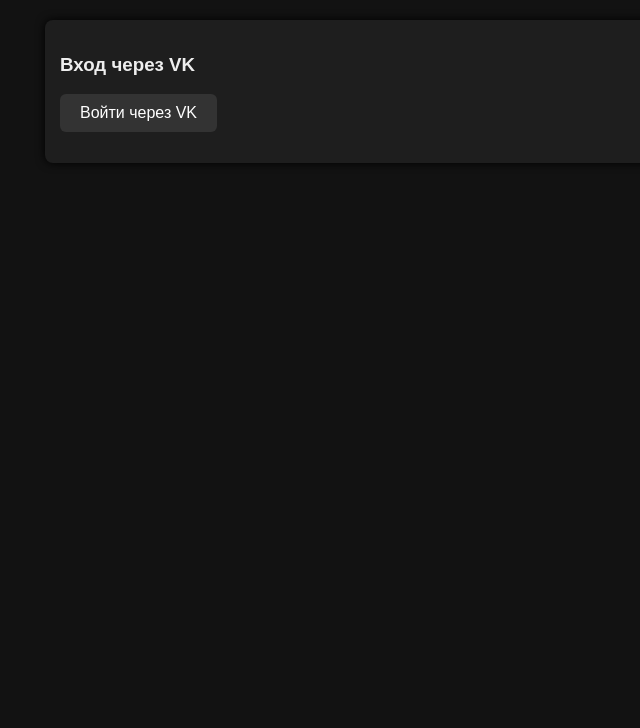
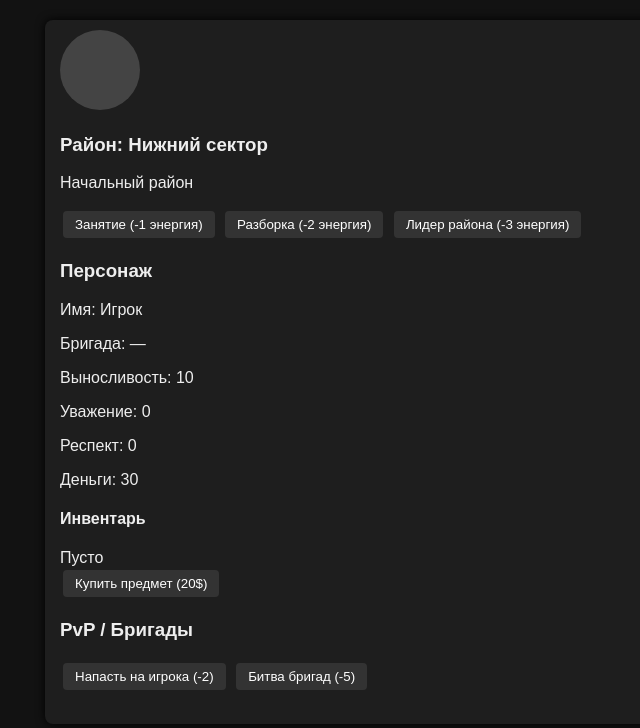
Before and after one commit to weilaweila075-a11y/zone-of-influence1, a plain HTML site: page index.html in a window 1280 px wide. Shown: the whole page, without its empty margins (45-685 px from the left). Drawn offline with Linux system fonts and the light colour scheme.

Commit message:
Update index.html

```diff
--- a/index.html
+++ b/index.html
@@ -2,13 +2,11 @@
 <html lang="ru">
 <head>
 <meta charset="UTF-8">
-<title>Zone of Influence — VK Online</title>
+<title>Zone of Influence — Онлайн игра</title>
 <style>
 body{margin:0;font-family:Arial;background:#121212;color:#eee}
 .game{max-width:1100px;margin:auto;padding:20px}
 .panel{background:#1e1e1e;padding:15px;border-radius:8px;box-shadow:0 0 10px #000;position:relative}
-a.loginLink{display:inline-block;padding:10px 20px;background:#333;color:#fff;border-radius:6px;text-decoration:none;transition:0.2s}
-a.loginLink:hover{background:#555;transform:scale(1.05);}
 #playerAvatar{width:80px;height:80px;background:#444;border-radius:50%;margin-bottom:10px;animation:idle 1s infinite alternate;}
 @keyframes idle{0%{transform:translateY(0);}100%{transform:translateY(-5px);}}
 .effect{position:absolute;width:20px;height:20px;border-radius:50%;background:red;animation:hit 0.5s ease-out;pointer-events:none;}
@@ -21,23 +19,16 @@
 </head>
 <body>
 <div class="game">
-<div id="loginPanel" class="panel">
-<h3>Вход через VK</h3>
-<a href="#" id="vkLoginLink" class="loginLink">Войти через VK</a>
-<p id="loginMsg"></p>
-</div>
-
-<div id="gamePanel" style="display:none">
-<div class="panel">
+<div id="gamePanel" class="panel">
+<div>
 <div id="playerAvatar"></div>
 <h3 id="areaName"></h3>
 <p id="areaDesc"></p>
-<button onclick="task()">Занятие (-1)</button>
-<button onclick="fightNPC()">Разборка (-2)</button>
-<button onclick="bossFight()">Лидер района (-3)</button>
+<button onclick="task()">Занятие (-1 энергия)</button>
+<button onclick="fightNPC()">Разборка (-2 энергия)</button>
+<button onclick="bossFight()">Лидер района (-3 энергия)</button>
 </div>
-
-<div class="panel">
+<div>
 <h3>Персонаж</h3>
 <p>Имя: <span id="usernameDisplay"></span></p>
 <p>Бригада: <span id="brigadeName">—</span></p>
@@ -49,8 +40,7 @@
 <div id="inv"></div>
 <button onclick="buyItem()">Купить предмет (20$)</button>
 </div>
-
-<div class="panel">
+<div>
 <h3>PvP / Бригады</h3>
 <button onclick="pvpFight()">Напасть на игрока (-2)</button>
 <button onclick="brigadeFight()">Битва бригад (-5)</button>
@@ -58,31 +48,14 @@
 </div>
 </div>
 </div>
-
 <script>
 let player={};
 const areas=[{name:'Нижний сектор',desc:'Начальный район',need:0},{name:'Промзона',desc:'Опаснее, но прибыльнее',need:20},{name:'Центр влияния',desc:'Высший уровень',need:60}];
 let currentArea=0;
 
-const vkAppId='54427681'; // <- вставь сюда свой VK APP_ID
-const redirectUri=window.location.href;
-
-document.getElementById('vkLoginLink').addEventListener('click', function(e){
-    e.preventDefault();
-    const vkUrl = `https://oauth.vk.com/authorize?client_id=${vkAppId}&display=popup&redirect_uri=${redirectUri}&scope=offline&response_type=token&v=5.131`;
-    window.open(vkUrl,'_blank','width=600,height=500');
-});
-
-window.addEventListener('message',(event)=>{
-    if(event.data.access_token){
-        loadProfile(event.data.access_token);
-    }
-});
-
 function loadProfile(token){
     let saved = localStorage.getItem('zonePlayer');
     player = saved ? JSON.parse(saved) : {};
-    player.vk_token = token;
     if(!player.username) player.username='Игрок';
     if(!player.energy) player.energy=10;
     if(!player.respect) player.respect=0;
@@ -90,10 +63,7 @@
     if(!player.money) player.money=30;
     if(!player.inventory) player.inventory=[];
     if(!player.brigade) player.brigade=null;
-    localStorage.setItem('zonePlayer',JSON.stringify(player));
-
-    document.getElementById('loginPanel').style.display='none';
-    document.getElementById('gamePanel').style.display='block';
+    save();
     update();
 }
 
@@ -103,4 +73,40 @@
 const respectEl=document.getElementById('respect');
 const repEl=document.getElementById('rep');
 const moneyEl=document.getElementById('money');
-const are
+const areaName=document.getElementById('areaName');
+const areaDesc=document.getElementById('areaDesc');
+const inv=document.getElementById('inv');
+const pvpLog=document.getElementById('pvpLog');
+const brigadeName=document.getElementById('brigadeName');
+const usernameDisplay=document.getElementById('usernameDisplay');
+const avatar=document.getElementById('playerAvatar');
+
+function spawnEffect(){const e=document.createElement('div');e.className='effect';avatar.appendChild(e);setTimeout(()=>e.remove(),500);}
+
+function update(){
+    energyEl.textContent=player.energy;
+    respectEl.textContent=player.respect;
+    repEl.textContent=player.rep;
+    moneyEl.textContent=player.money;
+    brigadeName.textContent=player.brigade||'—';
+    usernameDisplay.textContent=player.username;
+    areaName.textContent='Район: '+areas[currentArea].name;
+    areaDesc.textContent=areas[currentArea].desc;
+    inv.innerHTML=player.inventory.map(i=>`<div class='item'>${i}</div>`).join('')||'Пусто';
+    save();
+}
+
+function task(){if(player.energy<1)return alert('Нет энергии');player.energy--;player.respect+=2;player.money+=5;spawnEffect();update();}
+function fightNPC(){if(player.energy<2)return alert('Нет энергии');player.energy-=2;player.respect+=3;player.rep++;spawnEffect();update();}
+function bossFight(){if(player.energy<3)return alert('Нет энергии');player.energy-=3;player.respect+=10;player.rep+=3;player.money+=20;player.inventory.push('Редкий предмет');spawnEffect();update();}
+function buyItem(){if(player.money<20)return alert('Нет денег');player.money-=20;player.inventory.push('Снаряжение');spawnEffect();update();}
+function pvpFight(){if(player.energy<2)return alert('Нет энергии');player.energy-=2;player.respect+=Math.floor(Math.random()*5);spawnEffect();update();pvpLog.textContent='PvP боец +'+Math.floor(Math.random()*5)+' уважения';}
+function brigadeFight(){if(player.energy<5)return alert('Нет энергии');player.energy-=5;player.respect+=Math.floor(Math.random()*10);spawnEffect();update();pvpLog.textContent='Битва бригад +'+Math.floor(Math.random()*10)+' уважения';}
+
+setInterval(()=>{if(player.energy<10){player.energy++;update();}},5000);
+
+// Загружаем профиль сразу без VK
+loadProfile('test-token');
+</script>
+</body>
+</html>
```
